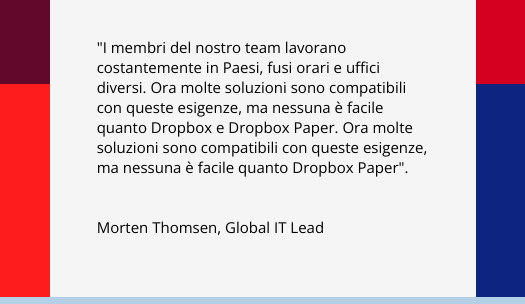
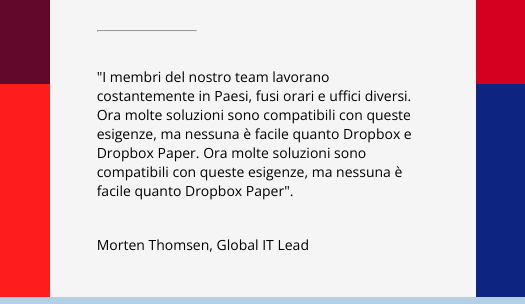
Before and after one commit to albertogioia93/htmlcss-dropbox, a plain HTML site: page index.html in a window 1280 px wide. Shown: the part 5009-5313 px from the top of the page, 377-902 px from the left. Drawn offline with nearby package versions, Linux system fonts and the light colour scheme.

Commit message:
fix hr e p di sponsorvuoto sezione 6

```diff
--- a/css/style.css
+++ b/css/style.css
@@ -431,11 +431,12 @@ Sezione 6
 
 .sponsorvuoto hr {
     width: 100px;
+    margin-top: 35px;
 }
 
 .sponsorvuoto p {
-    font-size: 15px;
-    margin-top: 40px;
+    font-size: 14px;
+    margin-top: 35px;
 }
 
 #designit {
```
